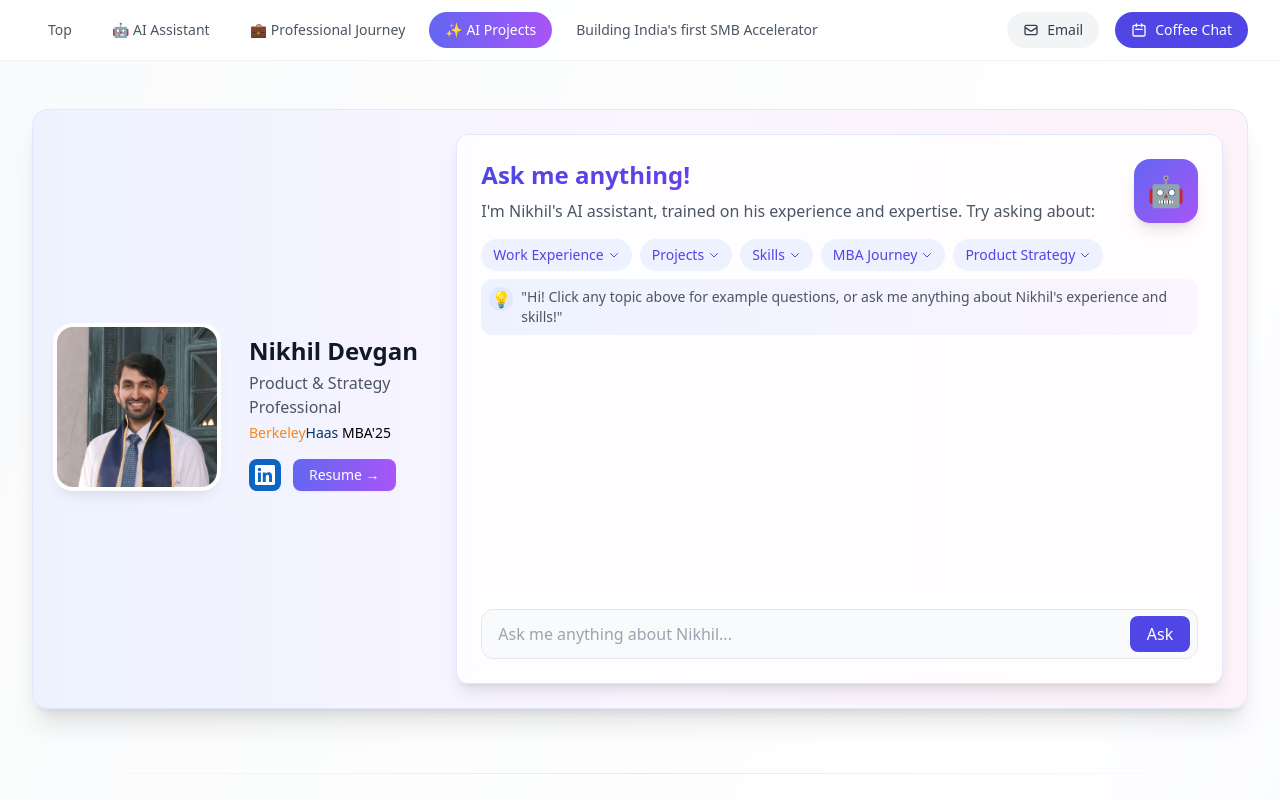
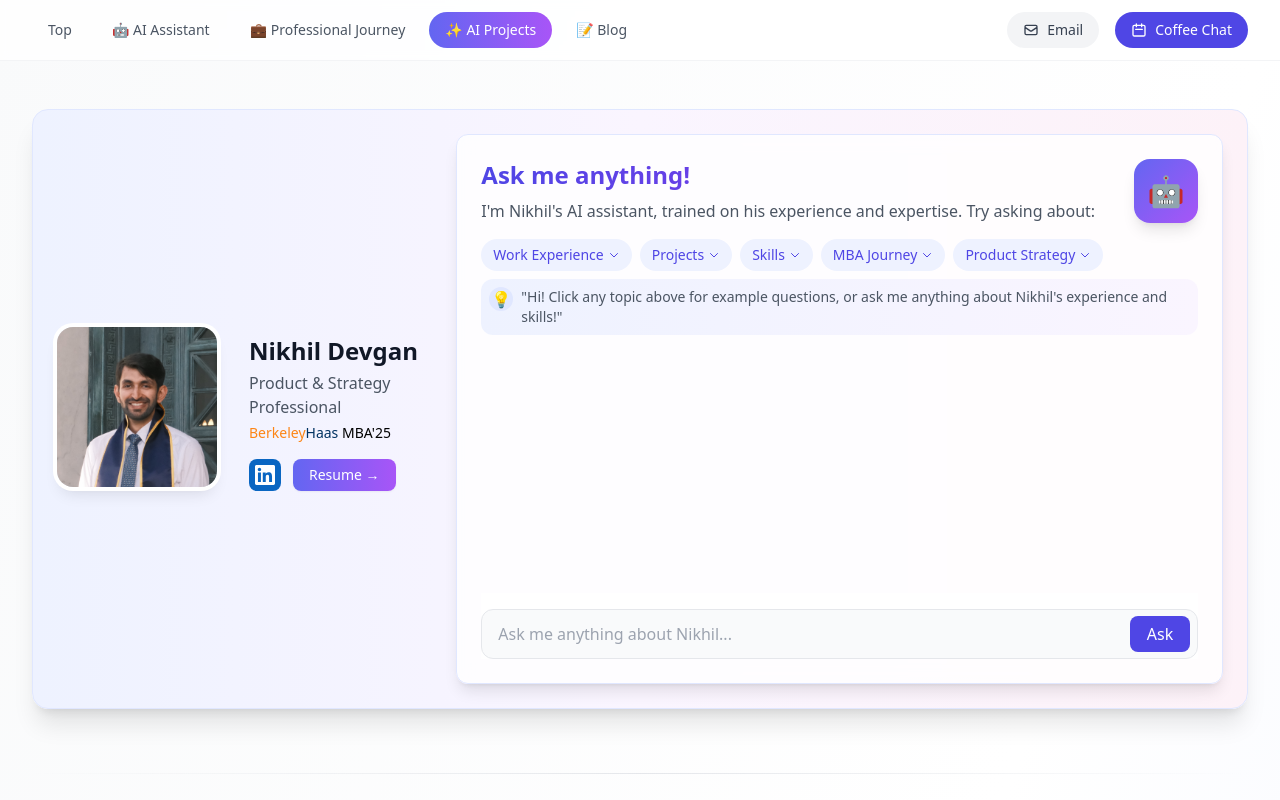
Before and after one commit to NDGitt/nikhil-portfolio, a React (Vite) app: page /#/ in a window 1280 px wide. Shown: the top 800 px of the page. Built offline with nearby package versions, Linux system fonts and the light colour scheme; a web font is replaced by a local one.

Commit message:
Added the link to my blog - substack, and removed the link to Growtherator blogs from web view's navigation pane

```diff
--- a/src/App.tsx
+++ b/src/App.tsx
@@ -68,6 +68,7 @@ const DesktopView = () => {
                 💼 Professional Journey
               </button>
               {sections.map((section) => (
+                section.id === 'ai' && (
                   <button
                     key={section.id}
                     onClick={() => {
@@ -81,15 +82,20 @@ const DesktopView = () => {
                         });
                       }
                     }}
-                  className={`px-4 py-2 rounded-full transition-all whitespace-nowrap min-w-fit ${
-                    section.id === 'ai'
-                      ? 'bg-gradient-to-r from-indigo-500 to-purple-500 text-white hover:shadow-md hover:scale-105'
-                      : 'hover:bg-indigo-100 hover:text-indigo-700 text-gray-600'
-                  }`}
+                    className="px-4 py-2 rounded-full transition-all whitespace-nowrap min-w-fit bg-gradient-to-r from-indigo-500 to-purple-500 text-white hover:shadow-md hover:scale-105"
                   >
-                  {section.id === 'ai' ? '✨ AI Projects' : section.title}
+                    ✨ AI Projects
                   </button>
+                )
               ))}
+              <a
+                href="https://nikhildevgan.substack.com/"
+                target="_blank"
+                rel="noopener noreferrer"
+                className="px-4 py-2 rounded-full transition-colors hover:bg-indigo-100 hover:text-indigo-700 text-gray-600 whitespace-nowrap"
+              >
+                📝 Blog
+              </a>
             </div>
 
             <div className="flex items-center gap-4 shrink-0 whitespace-nowrap">
--- a/src/components/MobileView.tsx
+++ b/src/components/MobileView.tsx
@@ -142,6 +142,19 @@ const MobileView = () => {
                   </svg>
                   <span>GitHub</span>
                 </motion.a>
+                <motion.a
+                  href="https://nikhildevgan.substack.com/"
+                  target="_blank"
+                  rel="noopener noreferrer"
+                  className="flex items-center justify-center space-x-1.5 px-2 py-2 bg-gray-100 text-gray-700 rounded-lg text-sm"
+                  whileHover={{ scale: 1.02 }}
+                  whileTap={{ scale: 0.98 }}
+                >
+                  <svg className="w-3.5 h-3.5" fill="none" stroke="currentColor" viewBox="0 0 24 24">
+                    <path strokeLinecap="round" strokeLinejoin="round" strokeWidth={2} d="M12 6.253v13m0-13C10.832 5.477 9.246 5 7.5 5S4.168 5.477 3 6.253v13C4.168 18.477 5.754 18 7.5 18s3.332.477 4.5 1.253m0-13C13.168 5.477 14.754 5 16.5 5c1.747 0 3.332.477 4.5 1.253v13C19.832 18.477 18.247 18 16.5 18c-1.746 0-3.332.477-4.5 1.253" />
+                  </svg>
+                  <span>Blog</span>
+                </motion.a>
                 <div className="flex">
                   <MobileEmailButton />
                 </div>
```
Lines whose indentation alone changed are shown as unchanged.
